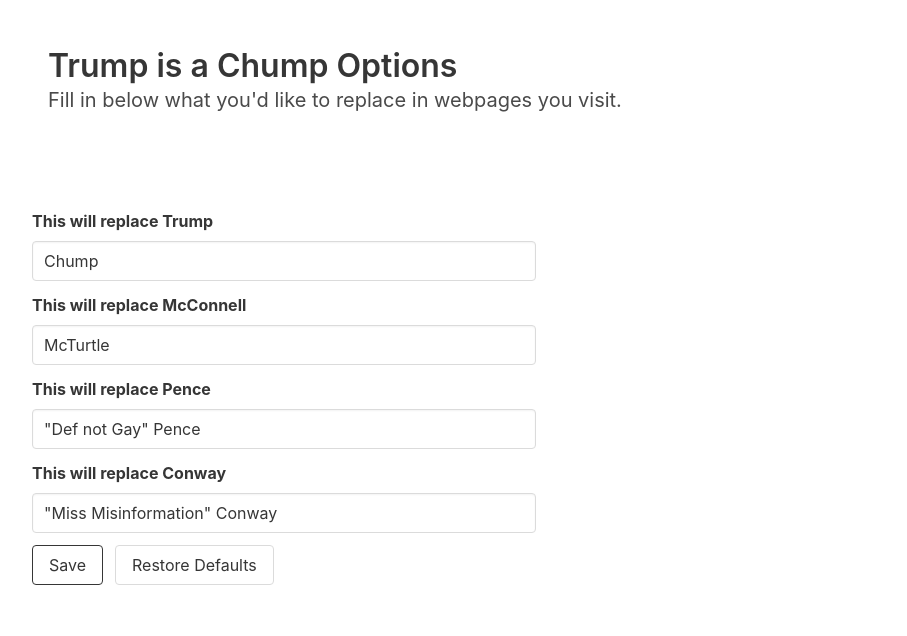
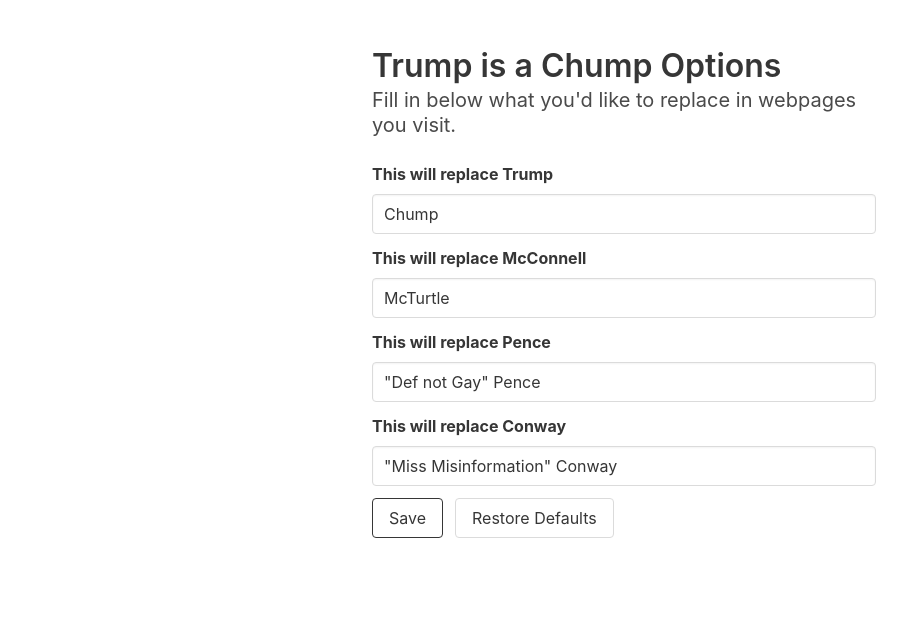
Before and after one commit to russellwmoore/chumptrump, a browser extension: page options/index.html in a window 1280 px wide. Shown: the whole page, without its empty margins (16-923 px from the left). Drawn offline with nearby package versions, Linux system fonts and the light colour scheme.

Commit message:
Options page is scalable.

```diff
--- a/options/index.html
+++ b/options/index.html
@@ -10,8 +10,8 @@
     <script defer src="index.js"></script>
   </head>
   <body>
-    <section class="hero" id="trump-hero">
-      <div class="hero-body" >
+
+    <section class="section">
       <div class="container">
         <h1 class="title">
           Trump is a Chump Options
@@ -19,11 +19,7 @@
         <h2 class="subtitle">
           Fill in below what you'd like to replace in webpages you visit.
         </h2>
-        </div>
-      </div>
-    </section>
 
-    <section class="section">
       <div class="field">
         <div class='label'>This will replace Trump</div>
         <div class="control">
@@ -62,6 +58,7 @@
         <div id="status"></div>
       </div>
     </div>
+    </div>
     </section>
   </body>
 
--- a/options/style.css
+++ b/options/style.css
@@ -11,7 +11,8 @@
 }
 
 .section {
-  width: 600px;
+  max-width: 600px;
+  margin: 0 auto;
 }
 
 .title,
```
Lines whose indentation alone changed are shown as unchanged.
